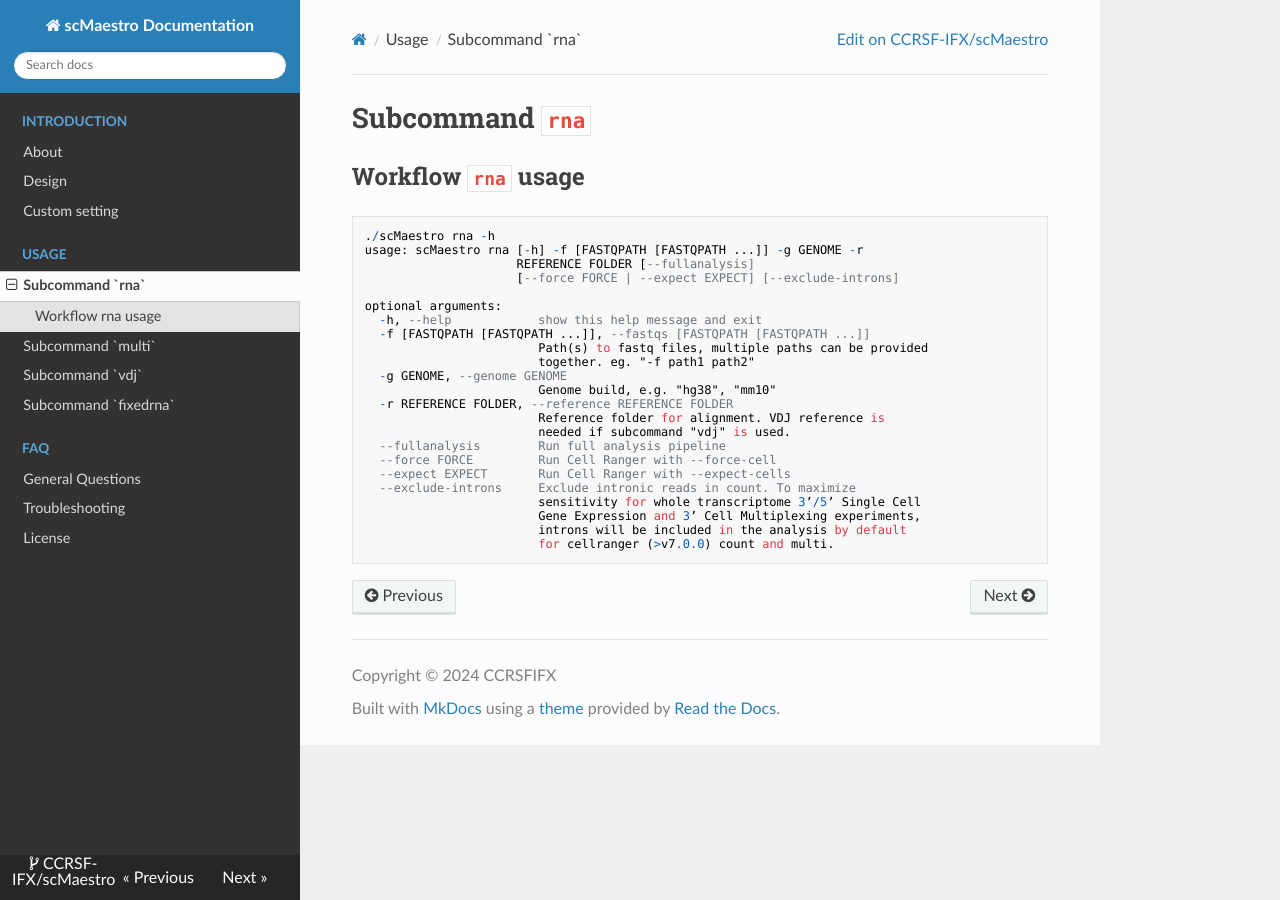
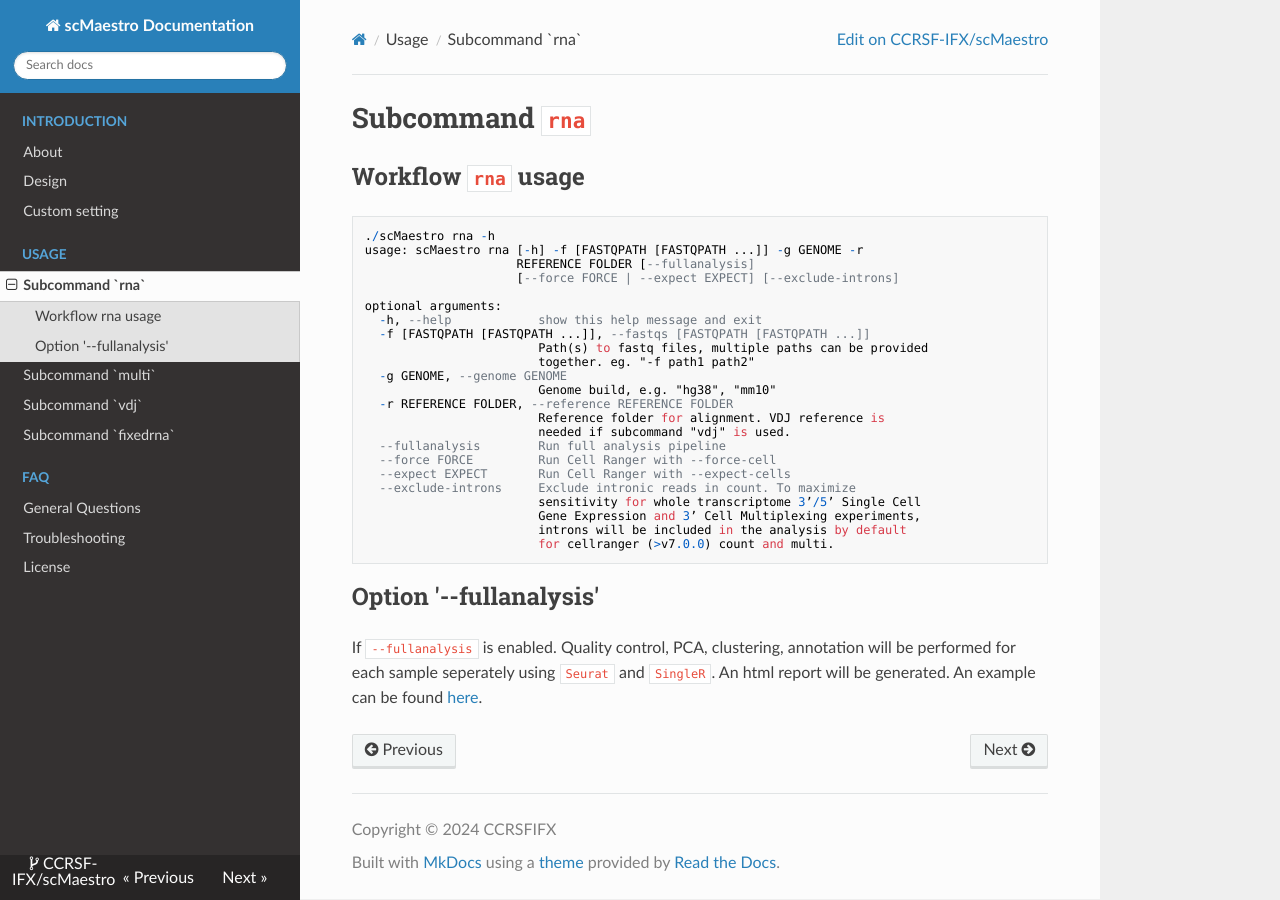
Before and after one commit to CCRSF-IFX/scMaestro, an MkDocs documentation site: the page built from docs/gex.md, in a window 1280 px wide. Built offline with MkDocs 1.6.1, drawn with Linux system fonts in a browser that asks for light colours; nearby versions of some CDN libraries.

Commit message:
Update gex.md

````diff
--- a/docs/gex.md
+++ b/docs/gex.md
@@ -27,3 +27,7 @@ optional arguments:
                         introns will be included in the analysis by default
                         for cellranger (>v7.0.0) count and multi.
 ```
+
+## Option '--fullanalysis'
+
+If `--fullanalysis` is enabled. Quality control, PCA, clustering, annotation will be performed for each sample seperately using `Seurat` and `SingleR`. An html report will be generated. An example can be found [here](https://github.com/CCRSF-IFX/SF_sc-smk-wl/blob/main/data/10k_PBMC_3p_nextgem_Chromium_X_sc_report.html).
````
